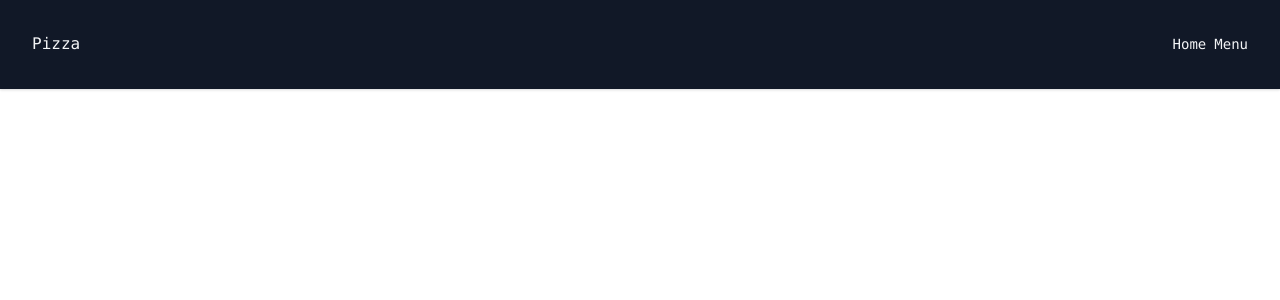
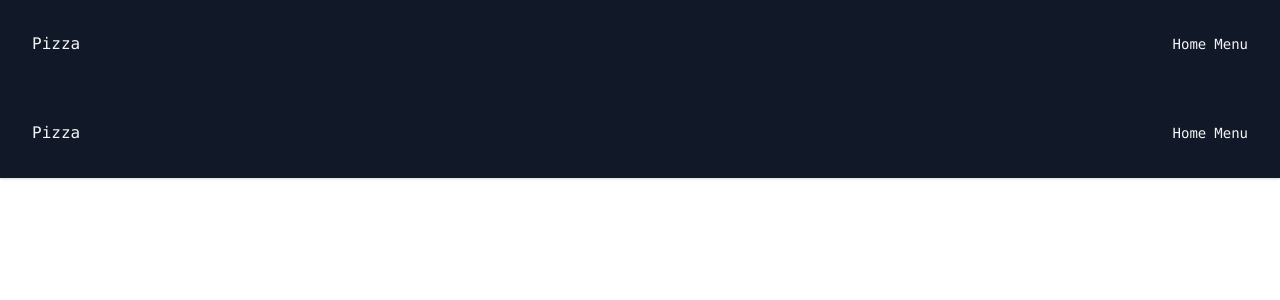
Before and after one commit to freaklucas/buypizza, a Vue app: page / in a window 1280 px wide. Shown: the top 300 px of the page. Built offline with nearby package versions, Linux system fonts and the light colour scheme.

Commit message:
redimensionando rota

```diff
--- a/src/components/template/Header.vue
+++ b/src/components/template/Header.vue
@@ -38,7 +38,8 @@
           >
             Pizza
           </a>
-          <a
+          <router-link
+            to="/home"
             class="
               inline-flex
               sm:center
@@ -57,8 +58,9 @@
             "
           >
             Home
-          </a>
-          <a
+          </router-link>
+          <router-link
+            to="/menu"
             class="
               sm:center
               inline-flex
@@ -76,7 +78,7 @@
             "
           >
             Menu
-          </a>
+          </router-link>
         </div>
       </div>
     </header>
--- /dev/null
+++ b/src/components/template/Menu.vue
@@ -0,0 +1,14 @@
+<template>
+  <h3>Menu...</h3>
+  <img
+    src="https://img.freepik.com/vetores-gratis/ilustracao-do-conceito-abstrato-de-servico-de-entrega-de-comida-pedido-de-comida-online-servico-24-por-7-menu-online-de-pizza-e-sushi-opcoes-de-pagamento-entrega-sem-contato-download-do-aplicativo_335657-3507.jpg?size=338&ext=jpg&ga=GA1.2.1579501360.1639958400"
+    alt=""
+  />
+</template>
+
+<script>
+export default {};
+</script>
+
+<style>
+</style>
--- a/src/views/Home.vue
+++ b/src/views/Home.vue
@@ -1,6 +1,7 @@
 <template>
   <div>
     <Header />
+    <router-view />
   </div>
 </template>
 
```
